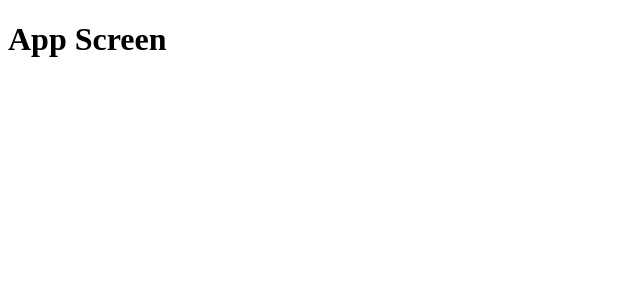
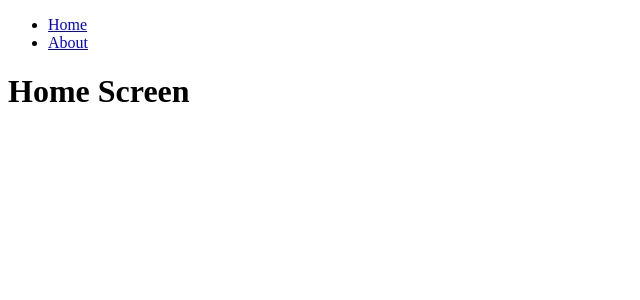
Before and after one commit to TerceroUMA/proyecto-ing-web, a React (Create React App) app in the folder frontend/: page / in a window 1280 px wide. Shown: the top 300 px of the page, without its empty margins (0-640 px from the left). Built offline with nearby package versions, Linux system fonts and the light colour scheme.

Commit message:
react router añadido

```diff
--- a/frontend/package.json
+++ b/frontend/package.json
@@ -8,6 +8,7 @@
     "@testing-library/user-event": "^12.1.10",
     "react": "^17.0.2",
     "react-dom": "^17.0.2",
+    "react-router-dom": "^5.3.0",
     "react-scripts": "4.0.3",
     "web-vitals": "^1.0.1"
   },
--- a/frontend/src/App.js
+++ b/frontend/src/App.js
@@ -1,11 +1,10 @@
 import React from 'react';
+import { AppRouter } from './router/AppRouter';
 
 export default function App() {
 
     return (
-        <div>
-            <h1>App Screen</h1>
-        </div>
+        <AppRouter />
     );
 
 }
--- /dev/null
+++ b/frontend/src/components/About.js
@@ -0,0 +1,11 @@
+import React from 'react';
+
+export const About = () => {
+
+    return (
+        <div>
+            <h1>About Screen</h1>
+        </div>
+    );
+
+};
--- /dev/null
+++ b/frontend/src/components/Home.js
@@ -0,0 +1,11 @@
+import React from 'react';
+
+export const Home = () => {
+
+    return (
+        <div>
+            <h1>Home Screen</h1>
+        </div>
+    );
+
+};
--- /dev/null
+++ b/frontend/src/router/AppRouter.js
@@ -0,0 +1,36 @@
+import React from 'react';
+import { BrowserRouter as Router, Switch, Link, Route } from 'react-router-dom';
+import { About } from '../components/About';
+import { Home } from '../components/Home';
+
+export const AppRouter = () => {
+
+    return (
+        <Router>
+            <div>
+                <nav>
+                    <ul>
+                        <li>
+                            <Link to="/">Home</Link>
+                        </li>
+                        <li>
+                            <Link to="/about">About</Link>
+                        </li>
+                    </ul>
+                </nav>
+
+                {/* A <Switch> looks through its children <Route>s and
+                renders the first one that matches the current URL. */}
+                <Switch>
+                    <Route path="/about">
+                        <About />
+                    </Route>
+                    <Route path="/">
+                        <Home />
+                    </Route>
+                </Switch>
+            </div>
+        </Router>
+    );
+
+};
```
Also changed, not shown: 1 other file (tests, documents, lock files or other folders).
